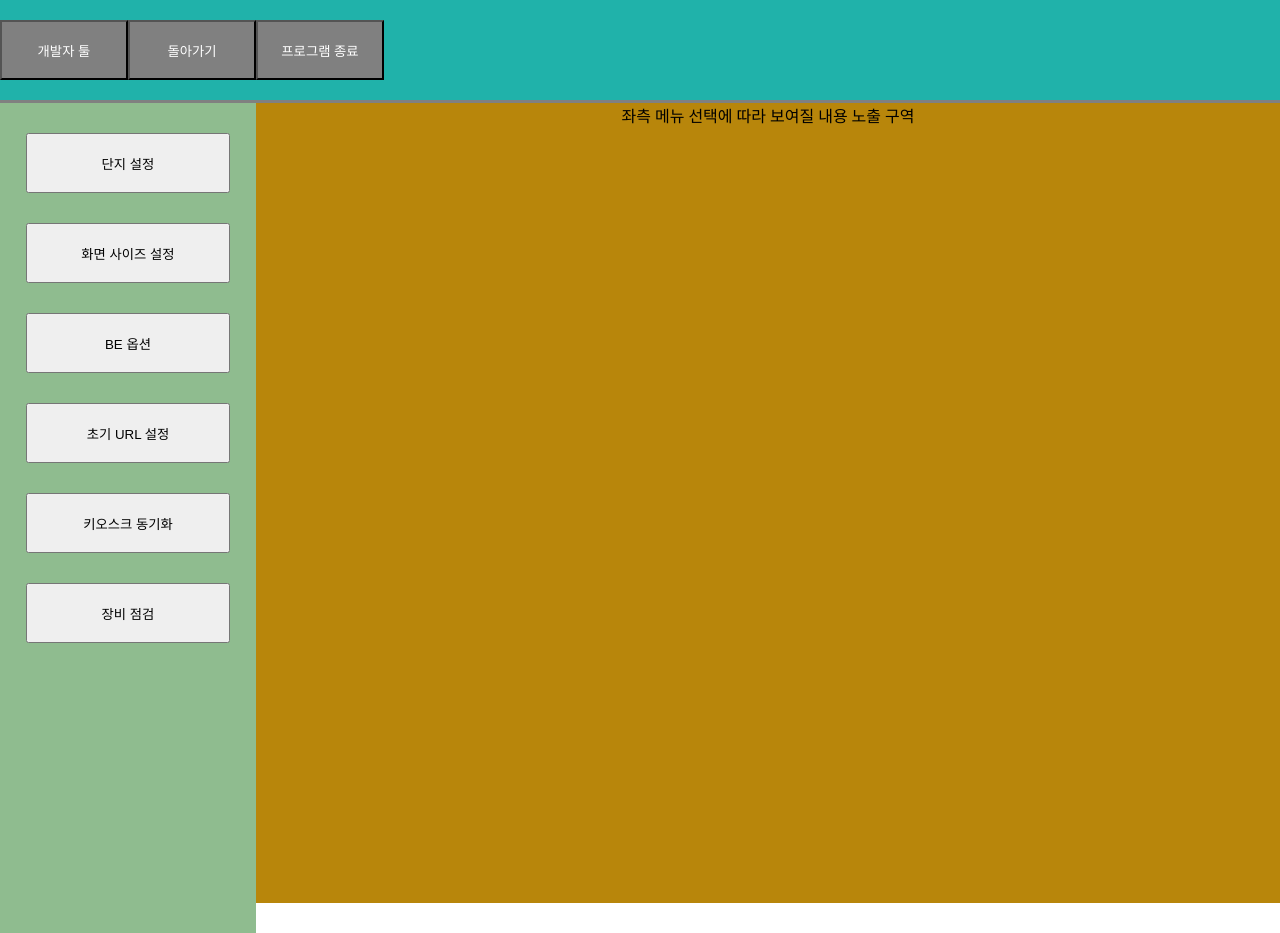
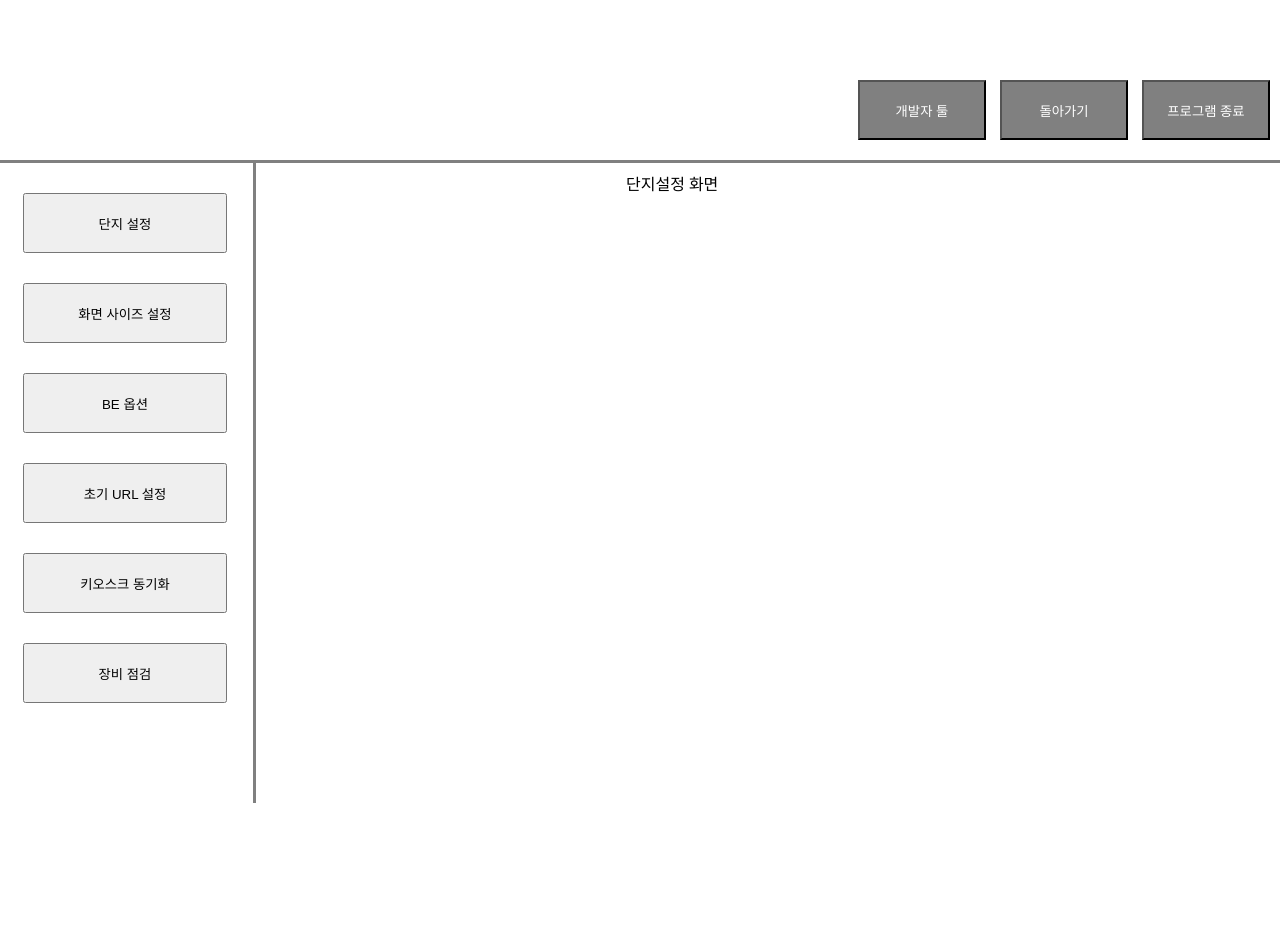
Before and after one commit to Kelten89/electron-minimum, a website with bundled scripts: page src/index.html in a window 1280 px wide. Both pictures are taken after a click on the button "단지 설정". After the commit the page ends 803 px from the top, so only its background shows below. Built offline with nearby package versions, Linux system fonts and the light colour scheme.

Commit message:
설정화면 ui 작업 추가

```diff
--- a/src/index.html
+++ b/src/index.html
@@ -8,21 +8,29 @@
     <body>
         <div id="div_main">
             <div id="div_top">
+                <div id="div_top_btn">
                     <button class="btn_top" id="btn_dev_tool">개발자 툴</button>
                     <button class="btn_top" id="btn_back">돌아가기</button>
                     <button class="btn_top">프로그램 종료</button>
                 </div>
+            </div>
             <div id="div_horizontal_line"></div>
+            <div id="div_nav_section">
                 <div id="div_menu">
-                <button class="btn_menu">단지 설정</button>
-                <button class="btn_menu">화면 사이즈 설정</button>
+                    <button class="btn_menu" id="btn_danji">단지 설정</button>
+                    <button class="btn_menu" id="btn_screen_size">화면 사이즈 설정</button>
                     <button class="btn_menu">BE 옵션</button>
                     <button class="btn_menu">초기 URL 설정</button>
                     <button class="btn_menu">키오스크 동기화</button>
                     <button class="btn_menu">장비 점검</button>
                 </div>
-            <div id="div_contents">좌측 메뉴 선택에 따라 보여질 내용 노출 구역</div>
+                <div id="div_contents">
+                    <iframe class="iframe_main" id="main_contents"></iframe>
                 </div>
+            </div>
+        </div>
+
         <script src="../build/renderer.js"></script>
+
     </body>
 </html>
--- /dev/null
+++ b/src/options/danjiSetting.html
@@ -0,0 +1 @@
+<div>단지설정 화면</div>
--- a/src/renderer.ts
+++ b/src/renderer.ts
@@ -6,9 +6,17 @@
 // needed in the renderer process.
 
 document.getElementById("btn_dev_tool").onclick = function () {
-    alert("btn_dev_tool");
+    alert(`btn_dev_tool`);
 };
 
 document.getElementById("btn_back").onclick = function () {
     alert("btn_back");
 };
+
+document.getElementById("btn_danji").onclick = function () {
+    document.getElementById("main_contents").setAttribute("src", "./options/danjiSetting.html")
+};
+
+document.getElementById("btn_screen_size").onclick = function () {
+    document.getElementById("main_contents").setAttribute("src", "./options/screenSizeSetting.html")
+};
--- a/src/style.css
+++ b/src/style.css
@@ -3,15 +3,9 @@
     height: 3px;
     background-color: gray;
 }
-#div_vertical_line{
-    width: 30px;
-    height: 100%;
-    background-color: gray;
-}
 #div_main{
     width: 100%;
     height: 100%;
-    background-color:yellow;
     position:absolute;
     bottom: 0;
     top: 0;
@@ -20,23 +14,29 @@
 }
 #div_top{
     width: 100%;
-    height: 100px;
-    background-color:lightseagreen;
+    height: 20%;
     display: flex;
-    align-items: center;
+    align-items: flex-end;
+}
+#div_top_btn{
+    width: 100%;
+    text-align: right;
+    margin-bottom: 20px;
+}
+#div_nav_section{
+    height: 80%;
 }
 #div_menu{
     width: 20%;
     height: 100%;
-    background-color:darkseagreen;
     float: left;
     text-align: center;
-    padding-bottom: 30px;
+    border-right: 3px solid gray;
+    margin-left: -3px;
 }
 #div_contents{
     width: 80%;
     height: 100%;
-    background-color: darkgoldenrod;
     float: left;
     text-align: center;
 }
@@ -44,6 +44,7 @@
     width: 10%;
     height: 60px;
     color: white;
+    margin-right: 10px;
     background-color:gray;
     text-align: center;
 }
@@ -53,3 +54,6 @@
     text-align: center;
     margin-top: 30px;
 }
+.iframe_main{
+    border: 0px;
+}
```
Also changed, not shown: src/options/screenSizeSetting.html (added, +1 -0 lines). Lines whose indentation alone changed are shown as unchanged.
